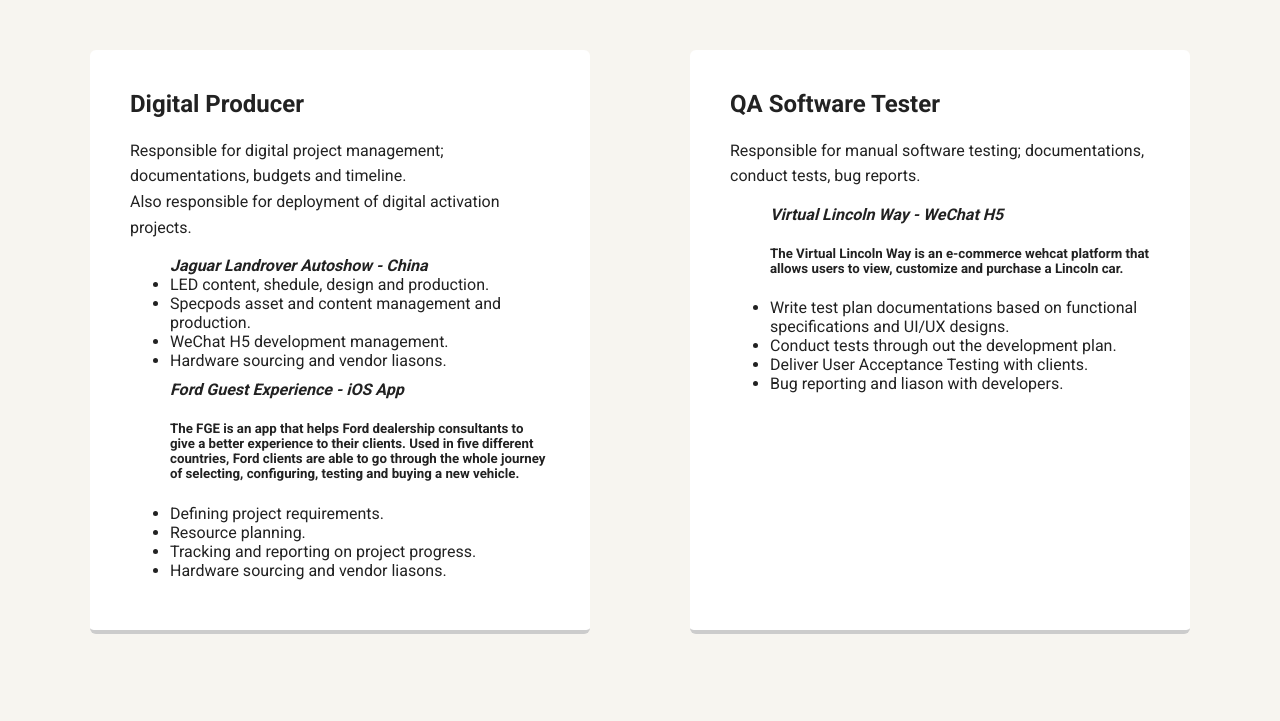
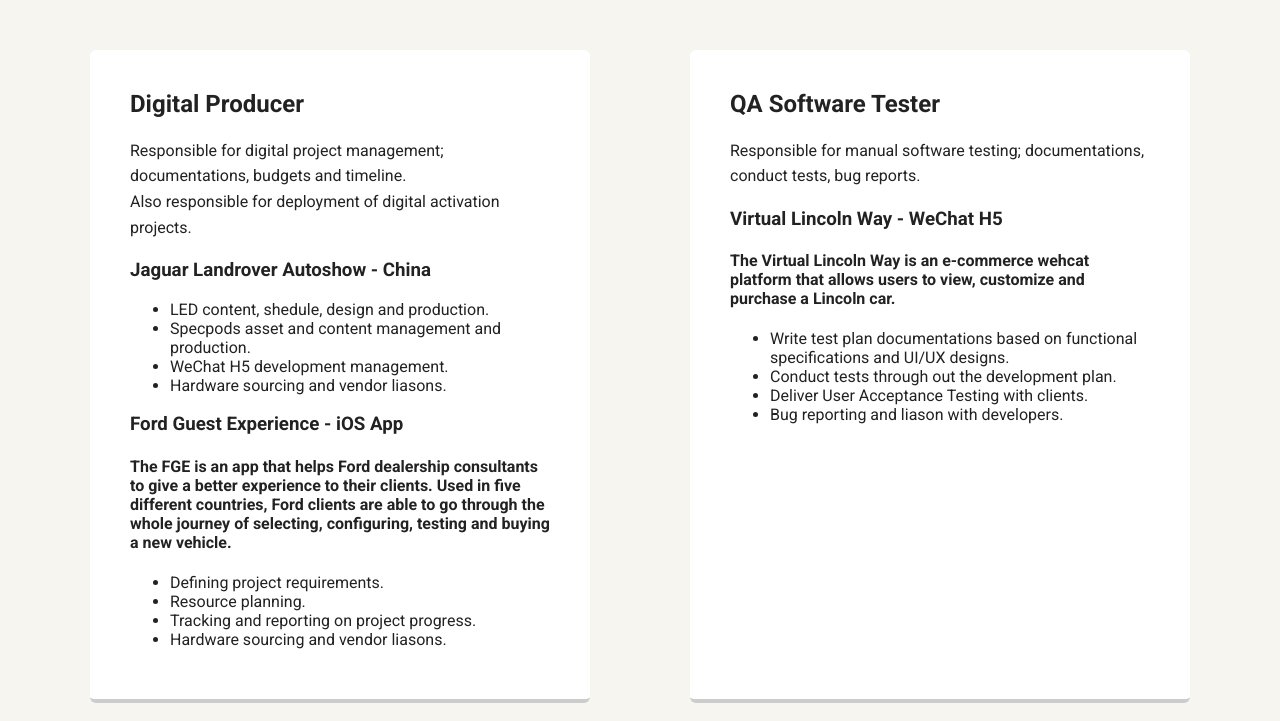
Before and after one commit to kvng777/1_portfolio_update_v1, a plain HTML site: page experience.html in a window 1280 px wide. Shown: the part 470-1191 px from the top of the page. Drawn offline with Linux system fonts and the light colour scheme; a web font is replaced by a local one.

Commit message:
Revision for Exceeds
1. Removed unnecessary images
2. Resized background to lower file size
3. Updated HTML tags

```diff
--- a/experience.html
+++ b/experience.html
@@ -8,50 +8,53 @@
   <link href="https://fonts.googleapis.com/css?family=Muli%7CRoboto:400,300,500,700,900" rel="stylesheet"></head>
   <body>
 
-    <div class="main-nav">
+    <nav class="main-nav">
         <ul class="nav">
           <li class="name">Kevin Gamboa</li>
           <li><a href="index.html">Home</a></li>
           <li><a href="experience.html">Experience</a></li>
           <li><a href="contact.html">Contact</a></li>
         </ul>
-    </div>
+      </nav>
 
     <header>
         <h1>My Experience</h1>
     </header>
 
     <main class="flex">
-        <div class="card">
+        <section class="card">
             <h2>Digital Producer</h2>
               <p>Responsible for digital project management; documentations, budgets and timeline.<br> Also responsible for deployment of digital activation projects.</p>
-                <ul><em>Jaguar Landrover Autoshow - China</em>
+                <h3>Jaguar Landrover Autoshow - China</h3>
+                  <ul>
                     <li>LED content, shedule, design and production.</li>
                     <li>Specpods asset and content management and production.</li>
                     <li>WeChat H5 development management.</li>
                     <li>Hardware sourcing and vendor liasons.</li>
                   </ul>
 
-                <ul><em>Ford Guest Experience - iOS App</em>
-                  <h5>The FGE is an app that helps Ford dealership consultants to give a better experience to their clients. Used in five different countries, Ford clients are able to go through the whole journey of selecting, configuring, testing and buying a new vehicle.</h5>
+                <h3>Ford Guest Experience - iOS App</h3>
+                  <h4>The FGE is an app that helps Ford dealership consultants to give a better experience to their clients. Used in five different countries, Ford clients are able to go through the whole journey of selecting, configuring, testing and buying a new vehicle.</h4>
+                    <ul>
                       <li>Defining project requirements.</li>
                       <li>Resource planning.</li>
                       <li>Tracking and reporting on project progress.</li>
                       <li>Hardware sourcing and vendor liasons.</li>
                     </ul>
-        </div>
+              </section>
 
-        <div class="card">
+        <section class="card">
             <h2>QA Software Tester</h2>
               <p>Responsible for manual software testing; documentations, conduct tests, bug reports.</p>
-                <ul><em>Virtual Lincoln Way - WeChat H5</em>
-                    <h5>The Virtual Lincoln Way is an e-commerce wehcat platform that allows users to view, customize and purchase a Lincoln car.</h5>
+                <h3>Virtual Lincoln Way - WeChat H5</h3>
+                <h4>The Virtual Lincoln Way is an e-commerce wehcat platform that allows users to view, customize and purchase a Lincoln car.</h4>
+                  <ul>
                     <li>Write test plan documentations based on functional specifications and UI/UX designs.</li>
                     <li>Conduct tests through out the development plan.</li>
                     <li>Deliver User Acceptance Testing with clients.</li>
                     <li>Bug reporting and liason with developers.</li>
                   </ul>
-        </div>
+          </section>
 
     </main>
 
--- a/styles.css
+++ b/styles.css
@@ -215,8 +215,10 @@ header h1 {
   padding: 10px;
 }
 
-ul em {
+label {
   font-weight: bold;
+  font-style: italic;
+  padding-bottom: 5px;
 }
 
 .card ul {
```
Also changed, not shown: contact.html (+7 -9 lines), index.html (+8 -9 lines), images/background.jpg, images/cat.jpg (deleted), images/portland.jpg (deleted), images/profile2.jpg (deleted), 1 other file. Lines whose indentation alone changed are shown as unchanged.
